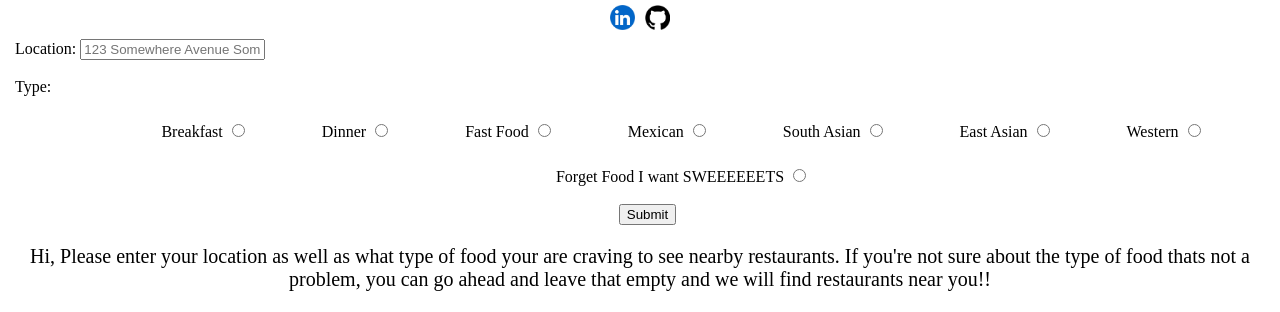
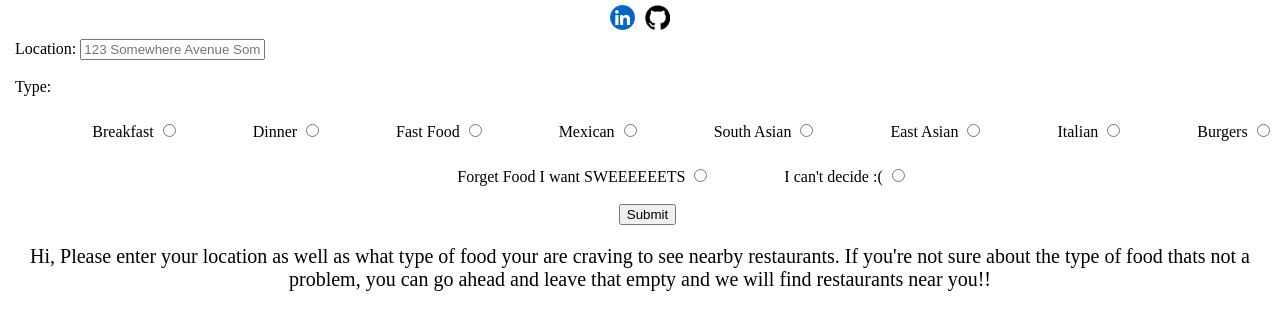
Before and after one commit to sufyan360/BiteFinder, a Flask app: page / in a window 1280 px wide; the page is wider, and only the part inside the window is pictured. Shown: the part 77-389 px from the top of that part. Run offline with Flask 3, Linux system fonts and the light colour scheme.

Commit message:
templates

```diff
--- a/templates/base.html
+++ b/templates/base.html
@@ -2,6 +2,7 @@
 <html>
     <head>
         <meta charset="utf-8">
+        <meta name="viewport" content="width=device-width, initial-scale=1, shrink-to-fit=no">
 
         <link rel="stylesheet" type="text/css" href="{{ url_for('static', filename = 'styling/navBar.css')}}">
         <link rel="stylesheet" type="text/css" href="{{ url_for('static', filename = 'styling/footerStyle.css')}}">
--- a/templates/home.html
+++ b/templates/home.html
@@ -49,13 +49,25 @@
                     </li>
 
                     <li>
-                        <label for="western">Western</label>
-                        <input type="radio" id="western" name="type" value="Western">
+                        <label for="italian">Italian</label>
+                        <input type="radio" id="italian" name="type" value="Italian">
                     </li>
+
+                    <li>
+                        <label for="burgers">Burgers</label>
+                        <input type="radio" id="burgers" name="type" value="Burgers">
+                    </li>
+
+                    <br>
 
                     <li>
                         <label for="dessert">Forget Food I want SWEEEEEETS</label>
                         <input type="radio" id="dessert" name="type" value="Dessert">
+                    </li>
+
+                    <li>
+                        <label for="random">I can't decide :( </label>
+                        <input type="radio" id="random" name="type" value="Random">
                     </li>
 
                 </ul>
```
Also changed, not shown: templates/aboutMe.html (+12 -1 lines).
